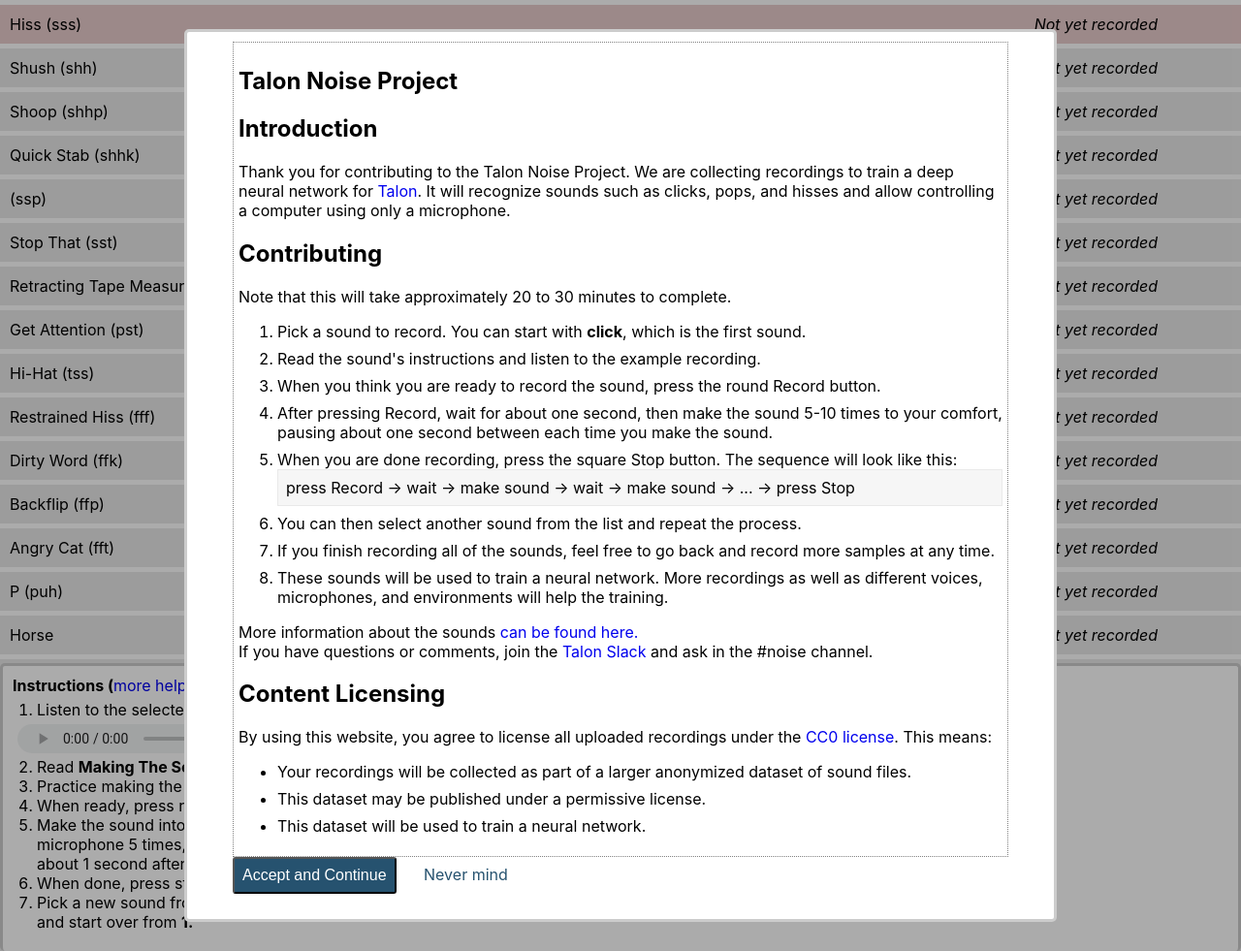
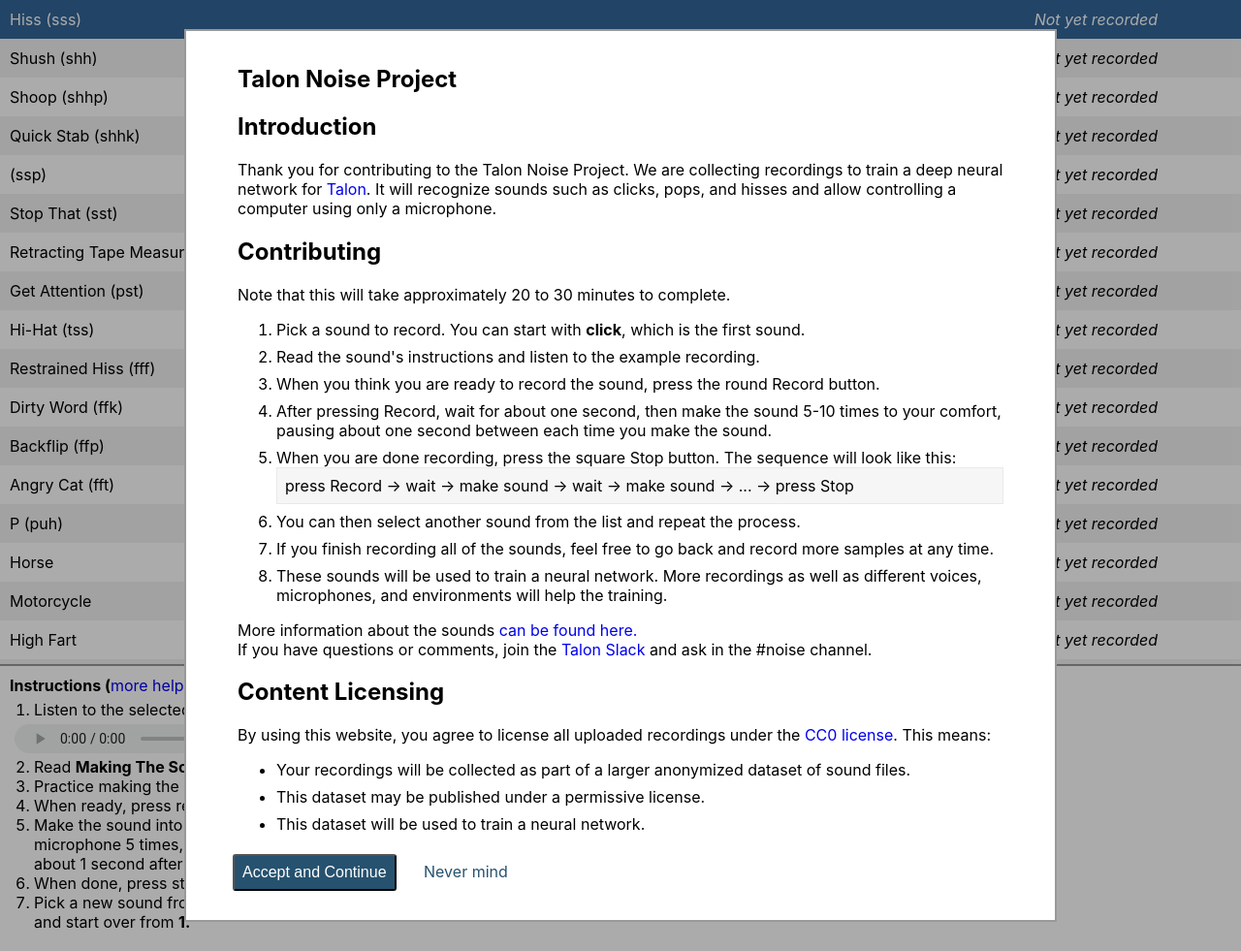
Before and after one commit to talonvoice/noise, a Flask app: page / in a window 1280 px wide. Shown: the whole page at 97% size. Run offline with Flask 2, Linux system fonts and the light colour scheme; parts of the project's set-up code (start-up, migrations or seed data) failed here and were passed over.

Commit message:
tweak noise list styling

```diff
--- a/server/static/index.css
+++ b/server/static/index.css
@@ -69,19 +69,22 @@ a {
 }
 
 .Dialog {
-  border: solid 3px #ccc;
+  border: solid 2px #999;
   padding: 10px;
-  border-radius: 5px;
+  /* border-radius: 5px; */
   box-sizing: border-box;
 }
 .Dialog--introduction {
   background-color: rgb(255, 255, 255);
   height: calc(100% - 60px);
   margin: 30px auto;
+  padding-bottom: 30px;
   overflow-y: auto;
   max-width: 900px;
 }
 .Dialog--recorder {
+  border-left: 0;
+  border-right: 0;
   /* bottom: 0;
   position: absolute; */ /* TODO: use only if there are other elements on the page for now */
   background-color: rgba(255, 255, 255, 1);
@@ -101,7 +104,6 @@ a {
   box-sizing: border-box;
   max-width: 800px;
   padding: 5px;
-  border: 1px dotted grey;
 }
 
 .Introduction-listItem {
@@ -127,7 +129,10 @@ a {
 
 .RecordingList-item {
   display: block;
-  margin: 5px 0;
+  background-color: #fff;
+}
+.RecordingList-item:nth-child(even) {
+  background-color: #f2f2f2;
 }
 
 .Recording-container {
@@ -139,14 +144,21 @@ a {
 }
 
 .Recording {
-  background-color: #e9e9e9;
+  -webkit-touch-callout: none; /* iOS Safari */
+    -webkit-user-select: none; /* Safari */
+     -khtml-user-select: none; /* Konqueror HTML */
+       -moz-user-select: none; /* Firefox */
+        -ms-user-select: none; /* Internet Explorer/Edge */
+            user-select: none; /* Non-prefixed version, Chrome/Opera */
+
   display: block;
   color: #000000;
   text-decoration: none;
-  cursor: pointer;
+  cursor: auto;
 }
 .Recording--selected {
-  background-color: #e9cccc;
+  background-color: #336699;
+  color: #fff;
   cursor: default;
 }
 .Recording--recorded {
@@ -291,17 +303,24 @@ a {
   width: 270px;
 }
 
+.Recorder-description {
+  width: 280px;
+}
+
 .Recorder-border {
   height: 240px;
   width: 1px;
+  min-width: 1px;
   background-color: #ccc;
   margin: 5px;
   box-sizing: border-box;
+  display: inline-block;
 }
 
 .Recorder-sound-instructions {
   width: 280px;
   font-size: 16px;
+  padding-left: 5px;
 }
 
 .Recorder-sound-title {
```
